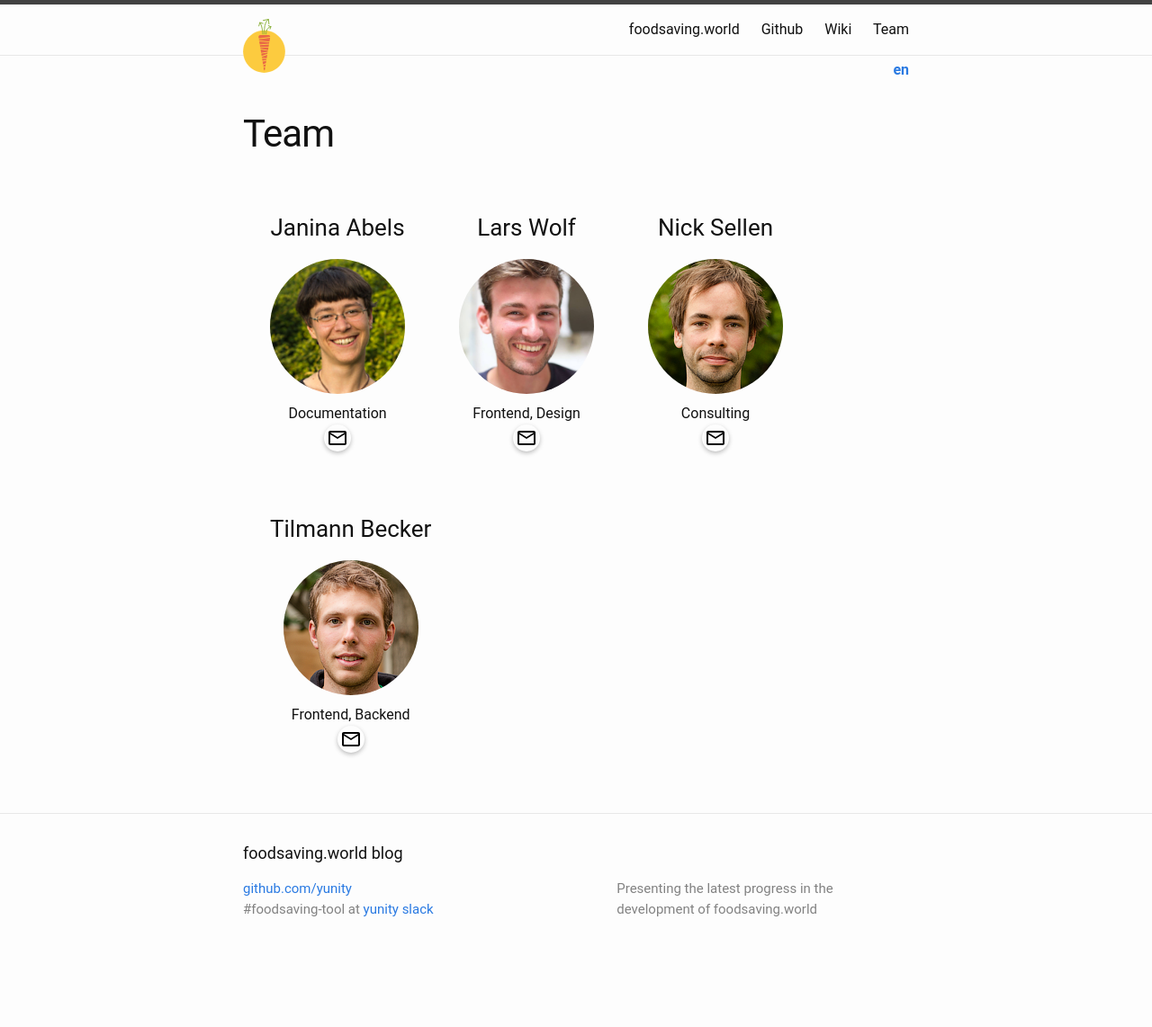
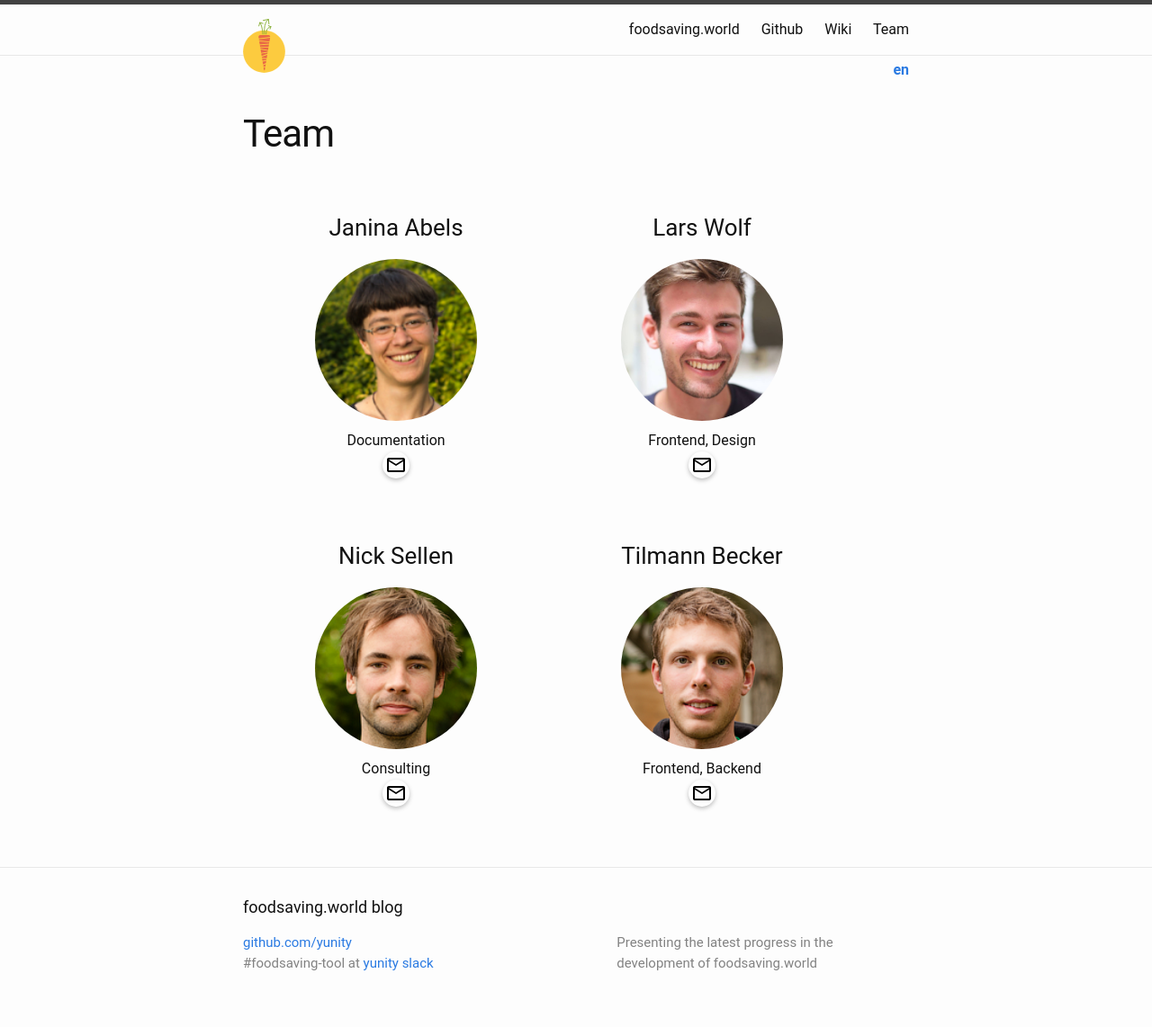
Before and after one commit to karrot-dev/karrot-blog, a Jekyll site: the page built from team.en.html, in a window 1280 px wide. Shown: the whole page at 90% size. Built offline with Jekyll 4.4.1, drawn with Linux system fonts in a browser that asks for light colours; before the commit the page ends 1082 px from its top, so only the background shows below that.

Commit message:
Space the team out so it's a 2x2 grid

```diff
--- a/css/main.scss
+++ b/css/main.scss
@@ -60,12 +60,12 @@ $on-laptop:        800px;
 
 .team-member {
   float: left;
-  padding: 30px;
+  padding: 30px 80px;
   text-align: center;
   img {
-    border-radius: 160px;
-    width: 150px;
-    height: 150px;
+    border-radius: 180px;
+    width: 180px;
+    height: 180px;
     margin-bottom: 10px;
   }
   .contact a {
```
